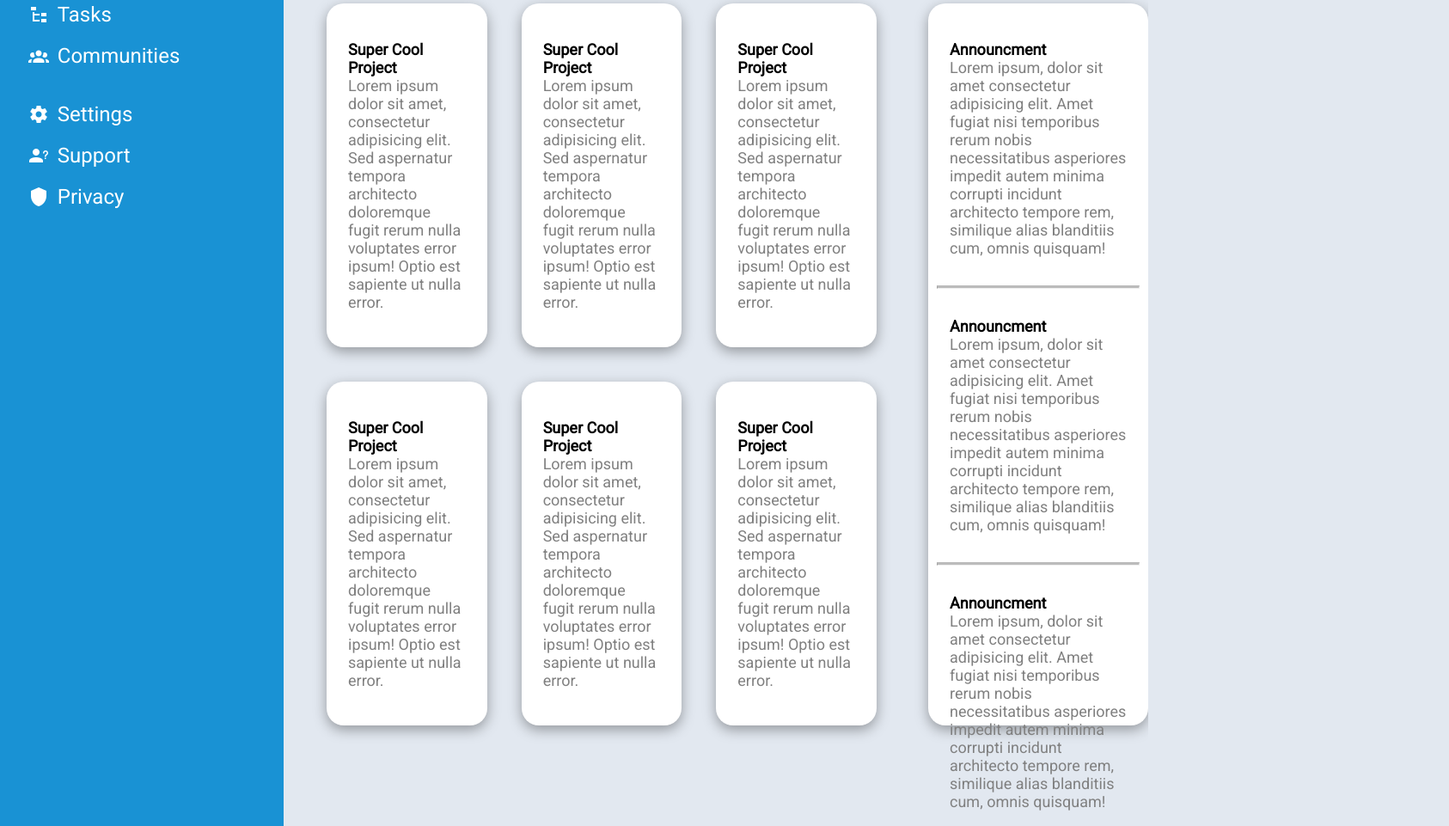
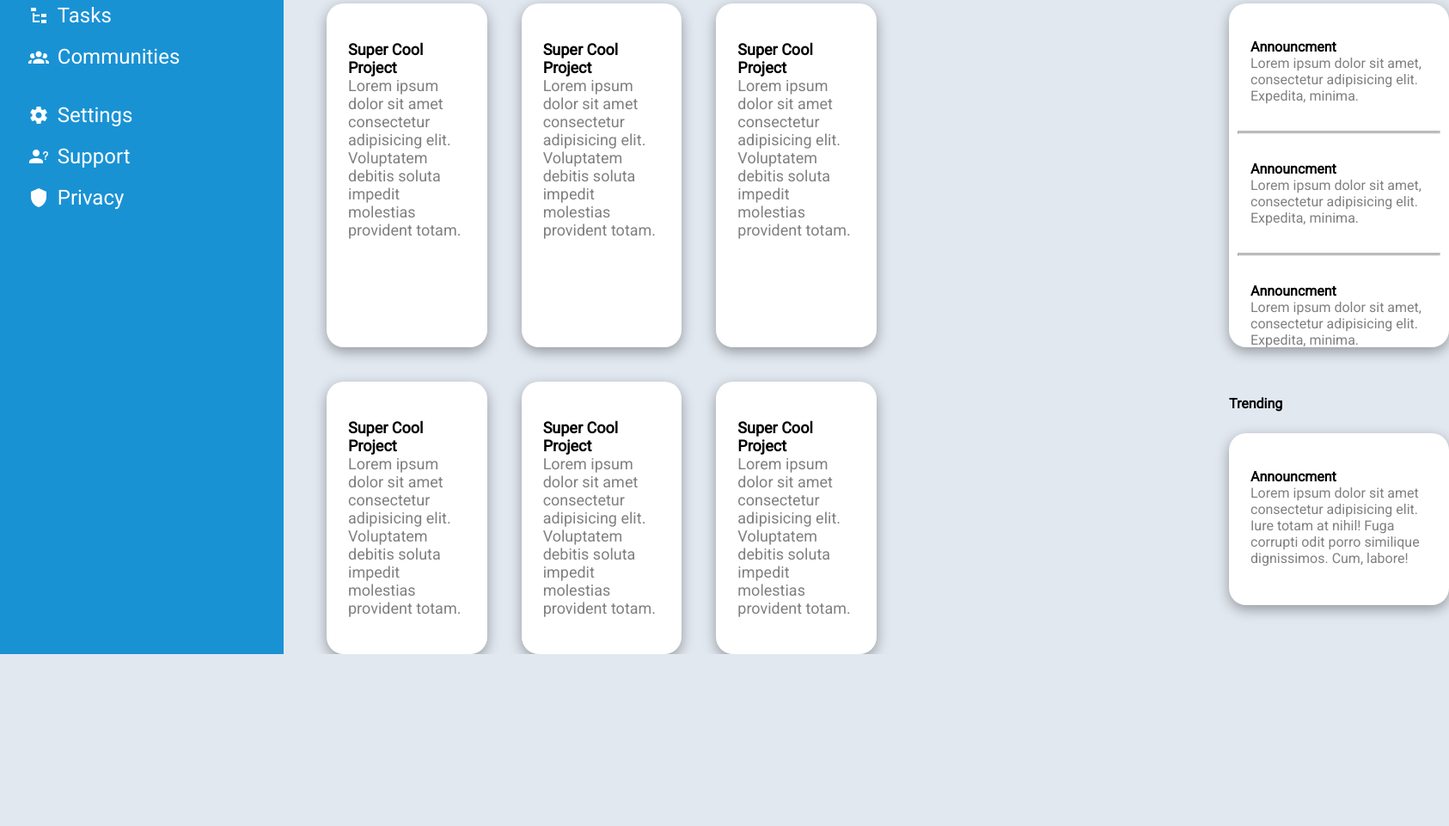
Before and after one commit to MarekRykaczewski/admin-page, a plain HTML site: page index.html in a window 1280 px wide. Shown: the part 276-1237 px from the top of the page at 86% size, 1686 px wide, since content can reach past the window. After the commit the page ends 1037 px from the top, so only its background shows below. Drawn offline with Linux system fonts and the light colour scheme.

Commit message:
add trending area

```diff
--- a/index.html
+++ b/index.html
@@ -13,7 +13,7 @@
 
     <div id="sidebar">
         <div id="logo">
-            <img src="images" alt=""> Dashboard
+            <img src="images/view-dashboard-variant.png" alt=""> Dashboard
         </div>
         <div id="side-items">
             <div class="side-item">
@@ -88,25 +88,30 @@
 
     <div id="project-area">
         <p> Your Projects </p>
-        <div class="project"><p>Super Cool Project <br> <span>Lorem ipsum dolor sit amet, consectetur adipisicing elit. Sed aspernatur tempora architecto doloremque fugit rerum nulla voluptates error ipsum! Optio est sapiente ut nulla error.</span></p></div>
-        <div class="project"><p>Super Cool Project <br> <span>Lorem ipsum dolor sit amet, consectetur adipisicing elit. Sed aspernatur tempora architecto doloremque fugit rerum nulla voluptates error ipsum! Optio est sapiente ut nulla error.</span></p></div>
-        <div class="project"><p>Super Cool Project <br> <span>Lorem ipsum dolor sit amet, consectetur adipisicing elit. Sed aspernatur tempora architecto doloremque fugit rerum nulla voluptates error ipsum! Optio est sapiente ut nulla error.</span></p></div>
-        <div class="project"><p>Super Cool Project <br> <span>Lorem ipsum dolor sit amet, consectetur adipisicing elit. Sed aspernatur tempora architecto doloremque fugit rerum nulla voluptates error ipsum! Optio est sapiente ut nulla error.</span></p></div>
-        <div class="project"><p>Super Cool Project <br> <span>Lorem ipsum dolor sit amet, consectetur adipisicing elit. Sed aspernatur tempora architecto doloremque fugit rerum nulla voluptates error ipsum! Optio est sapiente ut nulla error.</span></p></div>
-        <div class="project"><p>Super Cool Project <br> <span>Lorem ipsum dolor sit amet, consectetur adipisicing elit. Sed aspernatur tempora architecto doloremque fugit rerum nulla voluptates error ipsum! Optio est sapiente ut nulla error.</span></p></div>
+        <div class="project"><p>Super Cool Project <br> <span>Lorem ipsum dolor sit amet consectetur adipisicing elit. Voluptatem debitis soluta impedit molestias provident totam.</span></p></div>
+        <div class="project"><p>Super Cool Project <br> <span>Lorem ipsum dolor sit amet consectetur adipisicing elit. Voluptatem debitis soluta impedit molestias provident totam.</span></p></div>
+        <div class="project"><p>Super Cool Project <br> <span>Lorem ipsum dolor sit amet consectetur adipisicing elit. Voluptatem debitis soluta impedit molestias provident totam.</span></p></div>
+        <div class="project"><p>Super Cool Project <br> <span>Lorem ipsum dolor sit amet consectetur adipisicing elit. Voluptatem debitis soluta impedit molestias provident totam.</span></p></div>
+        <div class="project"><p>Super Cool Project <br> <span>Lorem ipsum dolor sit amet consectetur adipisicing elit. Voluptatem debitis soluta impedit molestias provident totam.</span></p></div>
+        <div class="project"><p>Super Cool Project <br> <span>Lorem ipsum dolor sit amet consectetur adipisicing elit. Voluptatem debitis soluta impedit molestias provident totam.</span></p></div>
     </div>
 
     <div id="announcement-area">
        <p> Announcements </p>
         <div class="announcement">
-            <p>Announcment <br> <span> Lorem ipsum, dolor sit amet consectetur adipisicing elit. Amet fugiat nisi temporibus rerum nobis necessitatibus asperiores impedit autem minima corrupti incidunt architecto tempore rem, similique alias blanditiis cum, omnis quisquam!</span></p>
+            <p>Announcment <br> <span> Lorem ipsum dolor sit amet, consectetur adipisicing elit. Expedita, minima.</span></p>
             <hr class="solid">
-            <p>Announcment <br> <span> Lorem ipsum, dolor sit amet consectetur adipisicing elit. Amet fugiat nisi temporibus rerum nobis necessitatibus asperiores impedit autem minima corrupti incidunt architecto tempore rem, similique alias blanditiis cum, omnis quisquam!</span></p>
+            <p>Announcment <br> <span> Lorem ipsum dolor sit amet, consectetur adipisicing elit. Expedita, minima.</span></p>
             <hr class="solid">
-            <p>Announcment <br> <span> Lorem ipsum, dolor sit amet consectetur adipisicing elit. Amet fugiat nisi temporibus rerum nobis necessitatibus asperiores impedit autem minima corrupti incidunt architecto tempore rem, similique alias blanditiis cum, omnis quisquam!</span></p>
+            <p>Announcment <br> <span> Lorem ipsum dolor sit amet, consectetur adipisicing elit. Expedita, minima.</span></p>
+        </div>
+        <p> Trending </p>
+        <div class="announcement">
+            <p>Announcment <br> <span> Lorem ipsum dolor sit amet consectetur adipisicing elit. Iure totam at nihil! Fuga corrupti odit porro similique dignissimos. Cum, labore!</span></p>
         </div>
 
     </div>
+
 
     </div>
     <!-- Photo by <a href="https://unsplash.com/@charlesdeluvio?utm_source=unsplash&utm_medium=referral&utm_content=creditCopyText">charlesdeluvio</a> on <a href="https://unsplash.com/s/photos/profile-picture?utm_source=unsplash&utm_medium=referral&utm_content=creditCopyText">Unsplash</a> -->
--- a/styles.css
+++ b/styles.css
@@ -12,7 +12,7 @@ body {
     display: grid;
     /* grid-template-columns: repeat(5, 1fr);
     grid-template-rows: repeat(4, 25%); */
-    grid-template-columns: minmax(330px, 380px) 700px;
+    grid-template-columns: minmax(330px, 380px) 1100px;
     grid-template-rows: 200px  repeat(3, auto);
     height: 100vh;
     width: 100vw
@@ -136,7 +136,7 @@ body {
 #project-area {
     padding-left: 50px;
     padding-top: 20px;
-    grid-column: span 3;
+    grid-column: span 2;
     grid-row: span 3;
     display: grid;
     width: 50vw;
@@ -171,26 +171,24 @@ body {
 }
 
 #announcement-area {
-    grid-column: 5 / span 1;
-    grid-row: span 3;
-
-    padding-left: 50px;
+    grid-column: 4 / span 1;
+    grid-row: span 2;
     padding-top: 20px;
     display: grid;
     width: 20vw;
     grid-template-columns: 1fr;
-    grid-template-rows: 20px repeat(auto-fit, 400px);
+    grid-template-rows: 20px 400px 20px 200px;
     gap: 40px;
 }
 
 #announcement-area p {
-    font-size: large;
+    font-size: 1em;
     grid-column: span 1;
     font-weight: bold;
 }
 
 .announcement {
-    grid-row: span 2;
+    grid-row: span 1;
     background-color: white;
     border: 0;
     border-radius: 20px;
```
